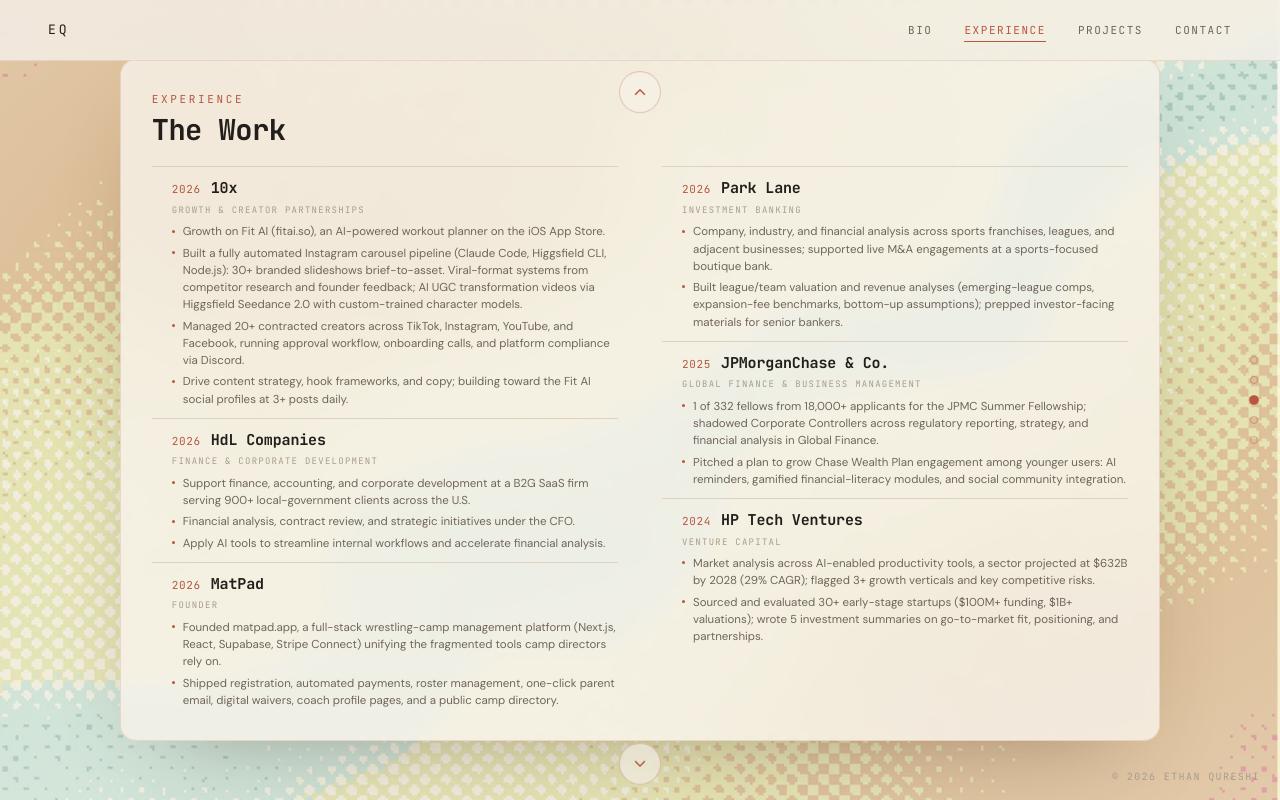
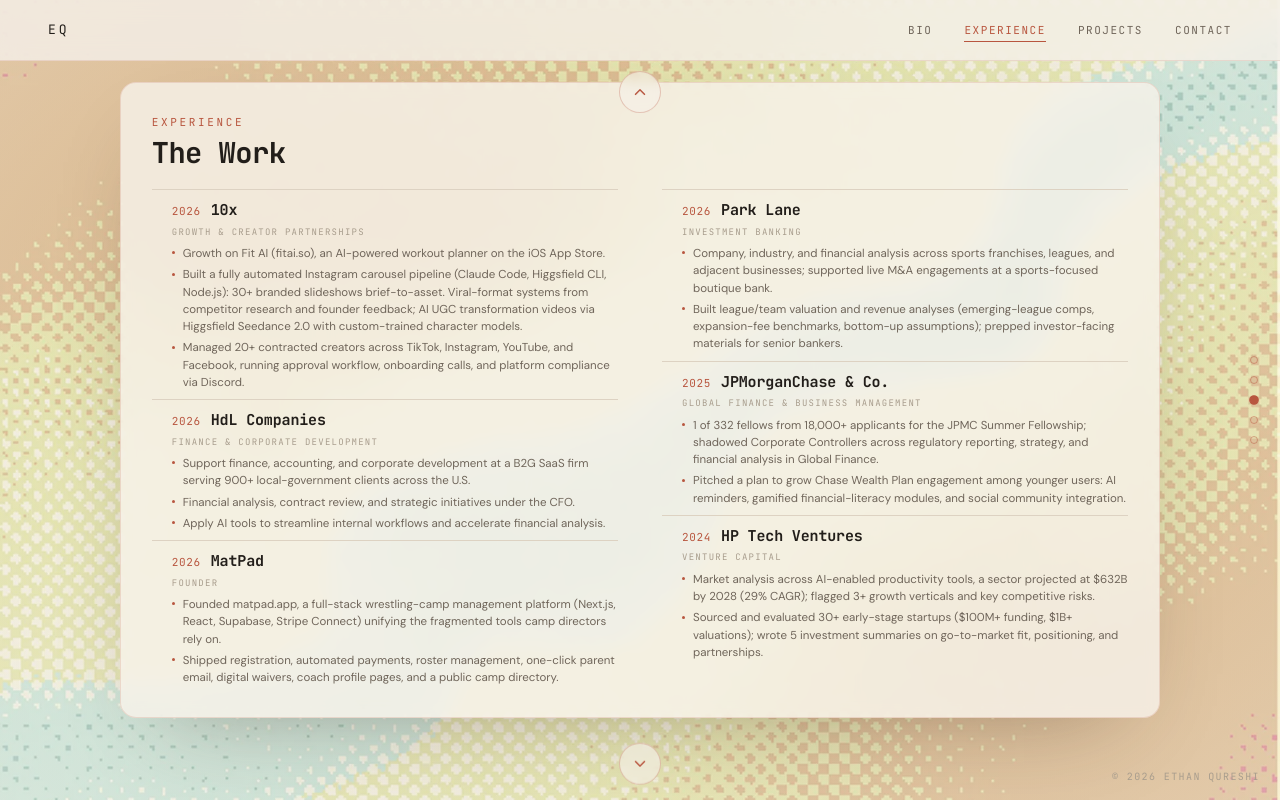
Before and after one commit to ethanqureshi/ethanqureshi-com, a Next.js app: page / in a window 1280 px wide. Both pictures are taken after a click on the button "EXPERIENCE". Built offline with nearby package versions, Linux system fonts and the light colour scheme.

Commit message:
Trim 10x to three bullets and fit Experience to one screen
Drop the fourth 10x bullet and tighten entry spacing so the Experience
slide fits a single viewport (no internal scroll) down to 720px tall.

Co-Authored-By: WOZCODE <contact@withwoz.com>

```diff
--- a/app/globals.css
+++ b/app/globals.css
@@ -92,8 +92,8 @@
 .exp-entry {
   break-inside: avoid;
   border-top: 1px solid var(--border);
-  padding-top: 10px;
-  margin-bottom: 10px;
+  padding-top: 9px;
+  margin-bottom: 8px;
 }
 @media (min-width: 768px) {
   .exp-cols {
--- a/components/ExperienceSection.tsx
+++ b/components/ExperienceSection.tsx
@@ -18,7 +18,6 @@
       "Growth on Fit AI (fitai.so), an AI-powered workout planner on the iOS App Store.",
       "Built a fully automated Instagram carousel pipeline (Claude Code, Higgsfield CLI, Node.js): 30+ branded slideshows brief-to-asset. Viral-format systems from competitor research and founder feedback; AI UGC transformation videos via Higgsfield Seedance 2.0 with custom-trained character models.",
       "Managed 20+ contracted creators across TikTok, Instagram, YouTube, and Facebook, running approval workflow, onboarding calls, and platform compliance via Discord.",
-      "Drive content strategy, hook frameworks, and copy; building toward the Fit AI social profiles at 3+ posts daily.",
     ],
   },
   {
```
